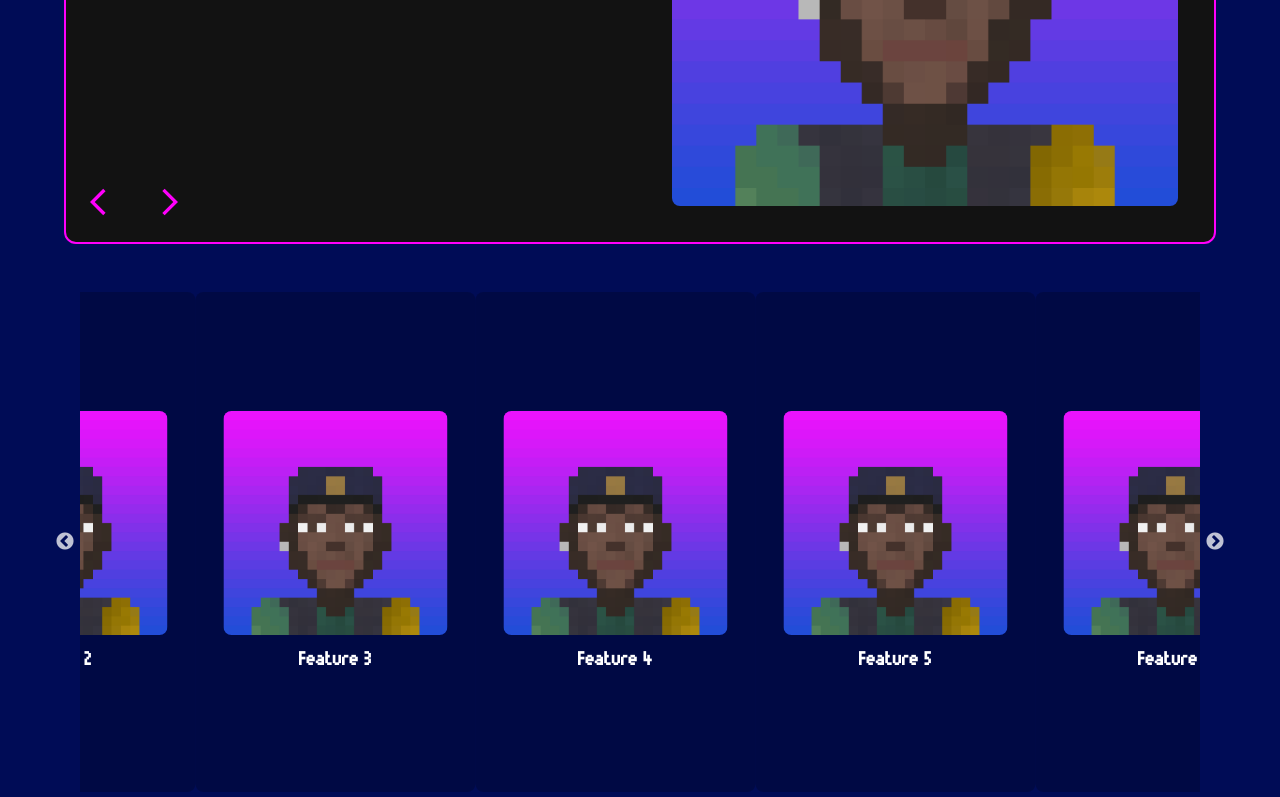
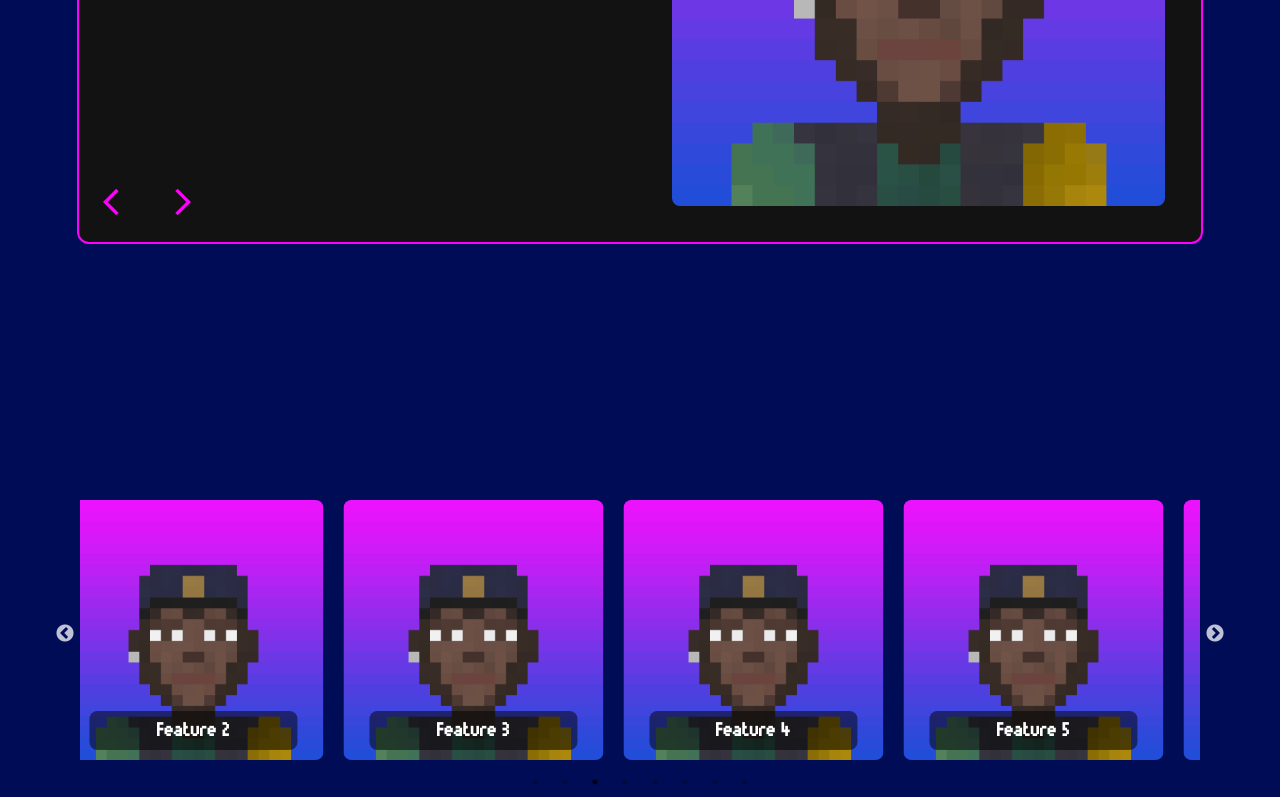
Before and after one commit to gammahazard/CyberVerse-v2, a Next.js app: page / in a window 1280 px wide. Shown: the part 2000-2797 px from the top of the page. Built offline with nearby package versions, Linux system fonts and the light colour scheme.

Commit message:
increase spacing between sections, enhanced featurse section

```diff
--- a/src/components/CyberCitizens.tsx
+++ b/src/components/CyberCitizens.tsx
@@ -29,26 +29,28 @@ const SectionText = () => {
   ];
 
   return (
-    <Box p={2} maxWidth="90%" margin="auto">
+    <Box p={2} maxWidth="90%" margin="auto" style={{ marginTop: '15rem' }}>
       <Slider {...sliderSettings}>
         {featureImages.map((imageUrl, index) => (
           <Box key={index} style={{ padding: '0', position: 'relative' }}>
             <Box
               style={{
-                height: '500px',
                 backgroundColor: 'rgba(0, 0, 0, 0.2)',
                 borderRadius: '8px',
                 display: 'flex',
                 justifyContent: 'center',
                 alignItems: 'center',
                 flexDirection: 'column',
+                position: 'relative', // Ensure positioning context for the text
+                margin: '0 10px', // Add margin to avoid image crowding
               }}
             >
               <img
                 src={imageUrl}
                 alt={`Feature ${index + 1}`}
                 style={{
-                  width: '80%',
+                  width: '100%',
+                  fontFamily: 'pixelFont',
                   height: 'auto',
                   borderRadius: '8px',
                   objectFit: 'cover',
@@ -56,10 +58,18 @@ const SectionText = () => {
               />
               <Box
                 style={{
-                  marginTop: '10px',
+                  position: 'absolute',
+                  bottom: '10px',
+                  left: '50%',
+                  transform: 'translateX(-50%)',
+                  backgroundColor: 'rgba(0, 0, 0, 0.5)',
+                  padding: '5px 10px',
+                  borderRadius: '8px',
                   color: 'white',
                   fontWeight: 'bold',
                   fontSize: '1.2rem',
+                  width: '80%', // Ensure the text container doesn't exceed the image width
+                  textAlign: 'center', // Center the text
                 }}
               >
                 Feature {index + 1}
--- a/src/components/Features.tsx
+++ b/src/components/Features.tsx
@@ -92,7 +92,8 @@ const Features = () => {
   return (
     <Box
       display="flex"
-      width="90%"
+      width="88%"
+
       margin="auto"
       flexDirection={{ xs: 'column', md: 'row' }}
       alignItems="center"
--- a/src/pages/index.tsx
+++ b/src/pages/index.tsx
@@ -140,7 +140,7 @@ export default function Home() {
       <CyberCitizens />
       <News />
       <Box ref={roadmapRef} />
-      <NeohubSection />
+
       <Footer />
     </Box>
   );
```
